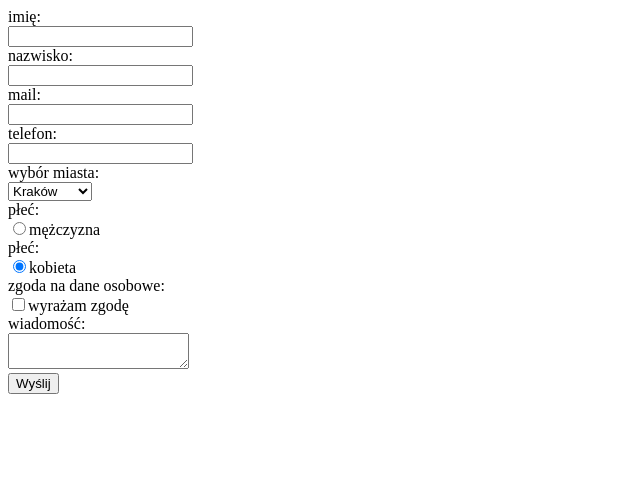
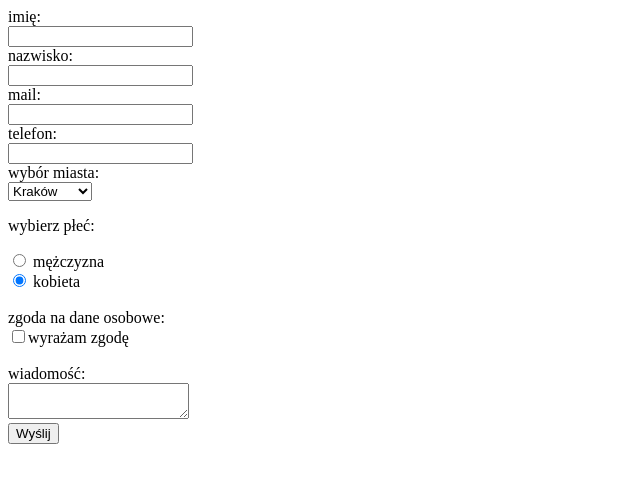
Before and after one commit to stanpyrzanowski/stanpyrzanowski.github.io, a plain HTML site: page Zadania_Domowe/zadanie-2/index.html in a window 1280 px wide. Shown: the whole page, without its empty margins (0-640 px from the left). Drawn offline with Linux system fonts and the light colour scheme; files that its build step writes are made by us from their sources.

Commit message:
gender has been set

```diff
--- a/Zadania_Domowe/zadanie-2/index.html
+++ b/Zadania_Domowe/zadanie-2/index.html
@@ -25,12 +25,13 @@
           <option value="Warszawa">Warszawa</option>
           <option value="Gdańsk">Gdańsk</option>
         </select><br />
-        <label for="mgender">płeć:</label><br />
-        <input type="radio" name="Płeć:" value="mężczyzna" id="mgender">mężczyzna<br />
-        <label for="fgender">płeć:</label><br />
-        <input type="radio" value="kobieta" id="fgender" checked>kobieta<br />
+        <p>wybierz płeć:</p>
+        <input type="radio" value="mężczyzna" name="Płeć:" id="mgender">
+        <label for="mgender">mężczyzna</label><br />
+        <input type="radio" value="kobieta" name="Płeć:" id="fgender" checked>
+        <label for="fgender">kobieta</label><br /><br />
         <label for="dataconsent">zgoda na dane osobowe:</label><br />
-        <input type="checkbox" name="Dane Osobowe:" value="tak" id="dataconsent">wyrażam zgodę<br />
+        <input type="checkbox" name="Dane Osobowe:" value="tak" id="dataconsent">wyrażam zgodę<br /><br />
         <label for="textarea">wiadomość:</label><br />
         <textarea maxlength="1000" name="Komentarz:" id="textarea"></textarea><br />
         <input type="submit" value="Wyślij">
```
